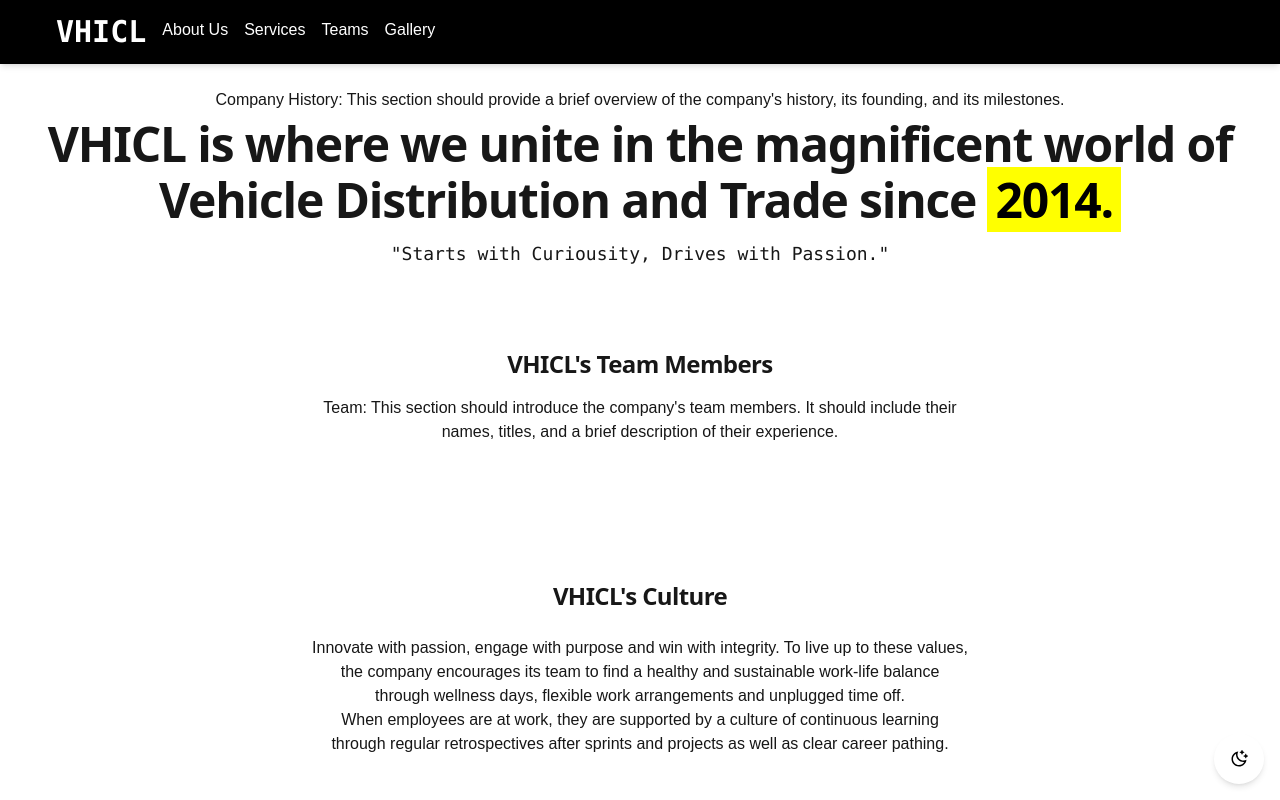
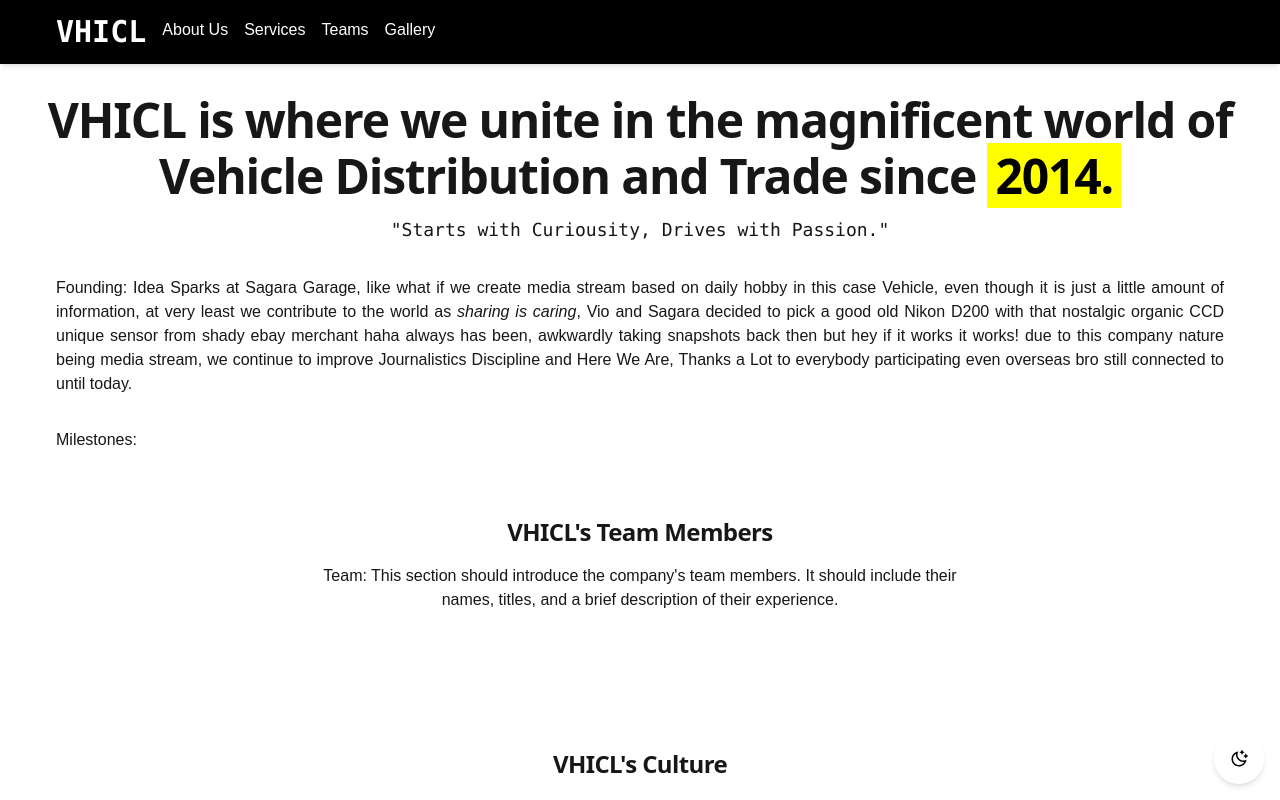
Before and after one commit to sixtycode/profilr, a Next.js app: page /about in a window 1280 px wide. Shown: the top 800 px of the page. Built offline with nearby package versions, Linux system fonts and the light colour scheme.

Commit message:
feat: add founding

```diff
--- a/src/app/about/page.tsx
+++ b/src/app/about/page.tsx
@@ -10,10 +10,6 @@ export default function About() {
     <>
       <main className="grid place-items-center px-8 py-8 sm:py-8 lg:px-4">
         <div className="text-center">
-          <h1>
-            Company History: This section should provide a brief overview of the
-            company&apos;s history, its founding, and its milestones.
-          </h1>
           <p className="sm:text-5xl my-2 text-2xl tracking-tight font-sans font-extrabold">
             VHICL is where we unite in the magnificent world of
           </p>
@@ -24,6 +20,19 @@ export default function About() {
           <p className="my-4 text-lg font-mono">
             &quot;Starts with Curiousity, Drives with Passion.&quot;
           </p>
+          <p className="text-left my-8 px-10 text-justify">
+            Founding: Idea Sparks at Sagara Garage, like what if we create media
+            stream based on daily hobby in this case Vehicle, even though it is
+            just a little amount of information, at very least we contribute to
+            the world as <em>sharing is caring</em>, Vio and Sagara decided to
+            pick a good old Nikon D200 with that nostalgic organic CCD unique
+            sensor from shady ebay merchant haha always has been, awkwardly
+            taking snapshots back then but hey if it works it works! due to this
+            company nature being media stream, we continue to improve
+            Journalistics Discipline and Here We Are, Thanks a Lot to everybody
+            participating even overseas bro still connected to until today.
+          </p>
+          <p className="text-left mt-8 px-10 text-justify">Milestones: </p>
           <div className="py-8 px-4 mx-auto max-w-screen-xl lg:py-16 lg:px-6 ">
             <div className="mx-auto max-w-screen-sm text-center mb-8 lg:mb-16">
               <p className="mb-4 text-2xl tracking-tight font-sans font-extrabold">
@@ -39,23 +48,12 @@ export default function About() {
           <p className="mt-2 mb-6 text-2xl tracking-tight font-sans font-extrabold">
             VHICL&apos;s Culture
           </p>
-          <p>
+          <p className="text-left my-8 px-10 text-justify">
             Innovate with passion, engage with purpose and win with integrity.
-            To live up to these values,
-          </p>
-          <p>
-            the company encourages its team to find a healthy and sustainable
-            work-life balance
-          </p>
-          <p>
-            through wellness days, flexible work arrangements and unplugged time
-            off.
-          </p>
-          <p>
-            When employees are at work, they are supported by a culture of
-            continuous learning
-          </p>
-          <p>
+            To live up to these values, the company encourages its team to find
+            a healthy and sustainable work-life balance through wellness days,
+            flexible work arrangements and unplugged time off. When employees
+            are at work, they are supported by a culture of continuous learning
             through regular retrospectives after sprints and projects as well as
             clear career pathing.
           </p>
```
